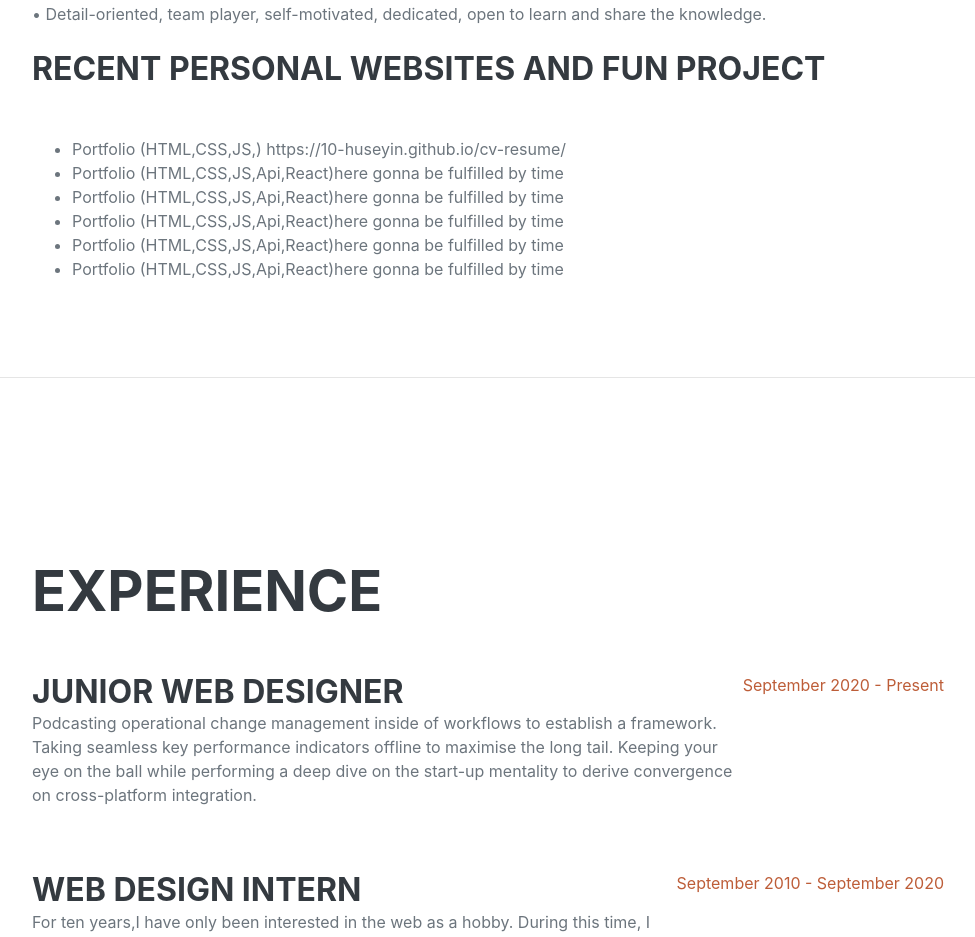
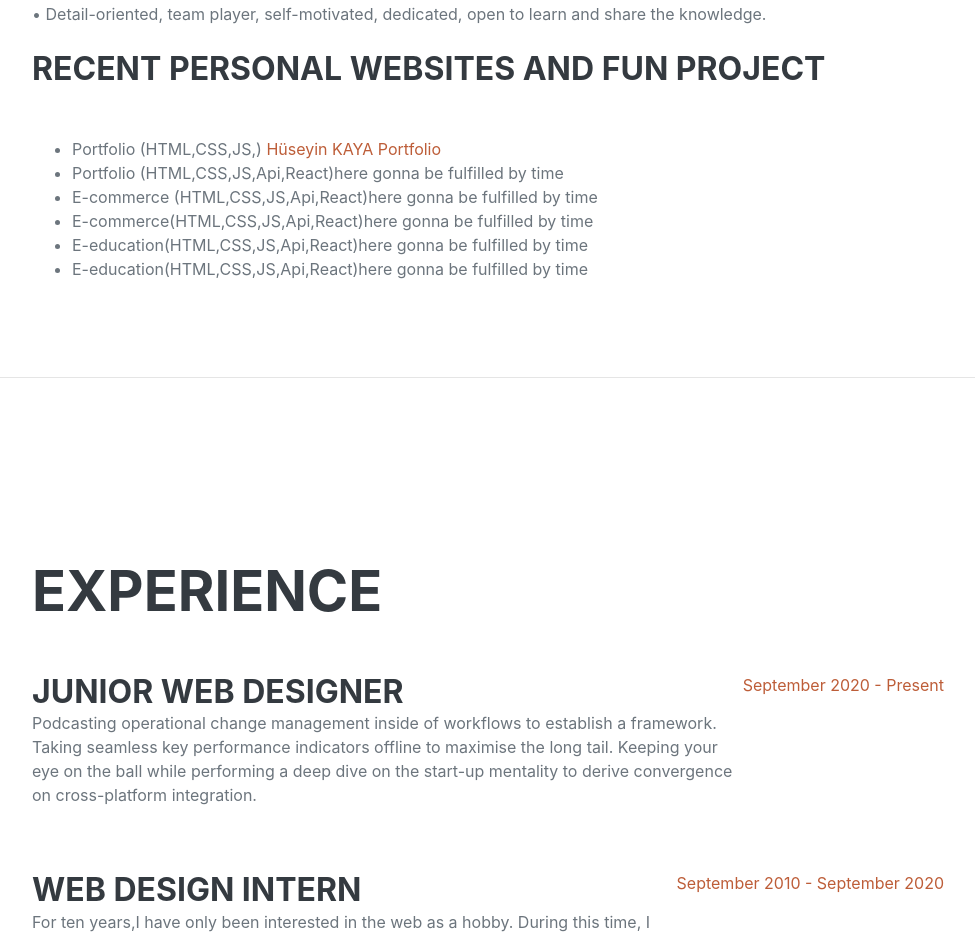
Before and after one commit to SIUsain/cv-resume, a plain HTML site: page index.html in a window 1280 px wide. Shown: the part 3300-4237 px from the top of the page, without its empty margins (288-1263 px from the left). Drawn offline with nearby package versions, Linux system fonts and the light colour scheme; a web font is replaced by a local one.

Commit message:
Update index.html
web address

```diff
--- a/index.html
+++ b/index.html
@@ -213,12 +213,12 @@ Semantic-ui, JavaScript, ES6, ReactJS, Redux.
                         <h3 class="mb-5">Recent Personal Websites and Fun Project</h3>
                         <div>
                             <ul>
-                                <li>Portfolio (HTML,CSS,JS,) https://10-huseyin.github.io/cv-resume/</li>
+                                <li>Portfolio (HTML,CSS,JS,) <a href="https://10-huseyin.github.io/cv-resume/">Hüseyin KAYA Portfolio</a></li>
                                 <li>Portfolio (HTML,CSS,JS,Api,React)here gonna be fulfilled by time</li>
-                                <li>Portfolio (HTML,CSS,JS,Api,React)here gonna be fulfilled by time</li>
-                                <li>Portfolio (HTML,CSS,JS,Api,React)here gonna be fulfilled by time</li>
-                                <li>Portfolio (HTML,CSS,JS,Api,React)here gonna be fulfilled by time</li>
-                                <li>Portfolio (HTML,CSS,JS,Api,React)here gonna be fulfilled by time</li>
+                                <li>E-commerce (HTML,CSS,JS,Api,React)here gonna be fulfilled by time</li>
+                                <li>E-commerce(HTML,CSS,JS,Api,React)here gonna be fulfilled by time</li>
+                                <li>E-education(HTML,CSS,JS,Api,React)here gonna be fulfilled by time</li>
+                                <li>E-education(HTML,CSS,JS,Api,React)here gonna be fulfilled by time</li>
 
                             </ul>
                         </div>
```
